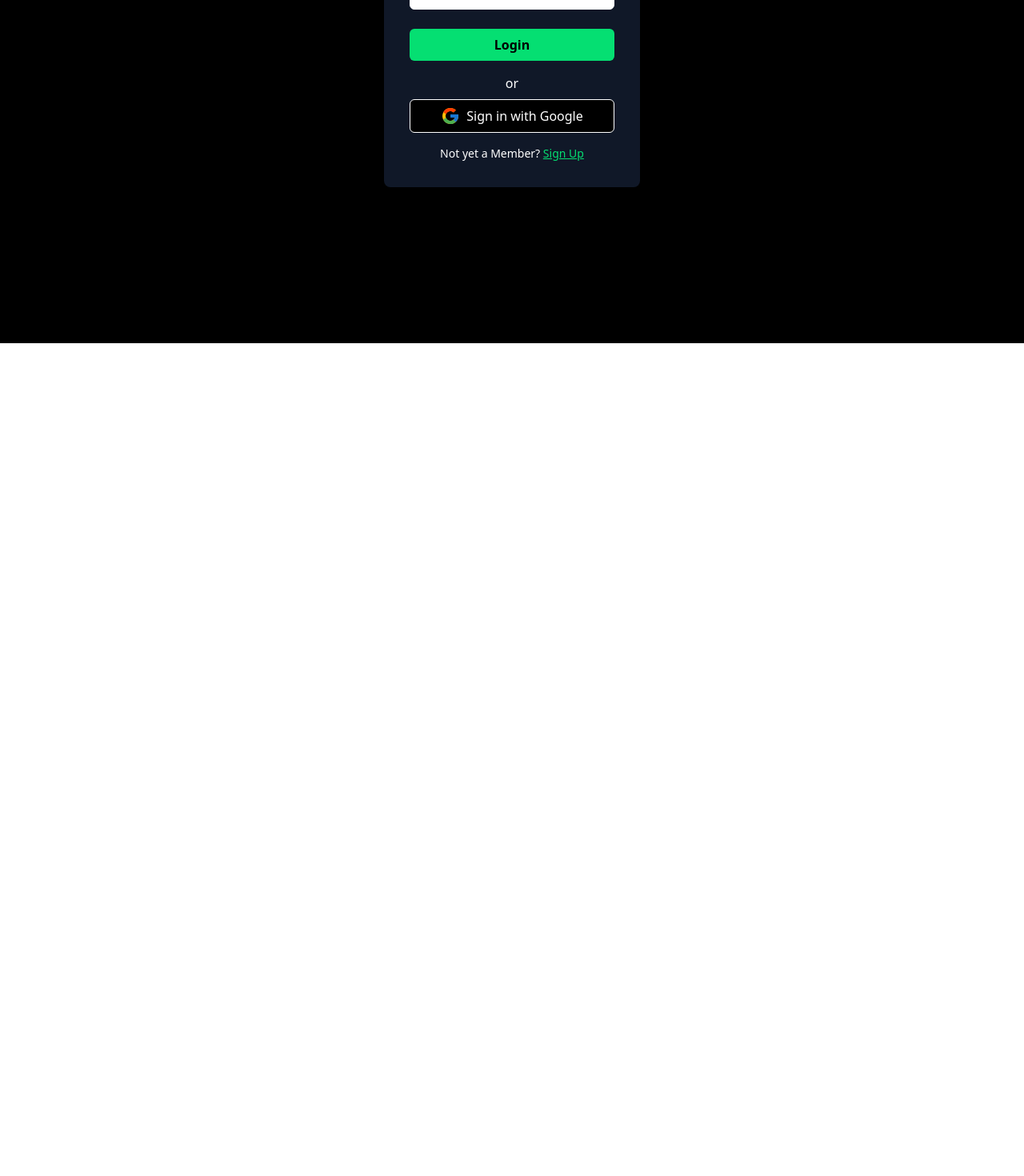
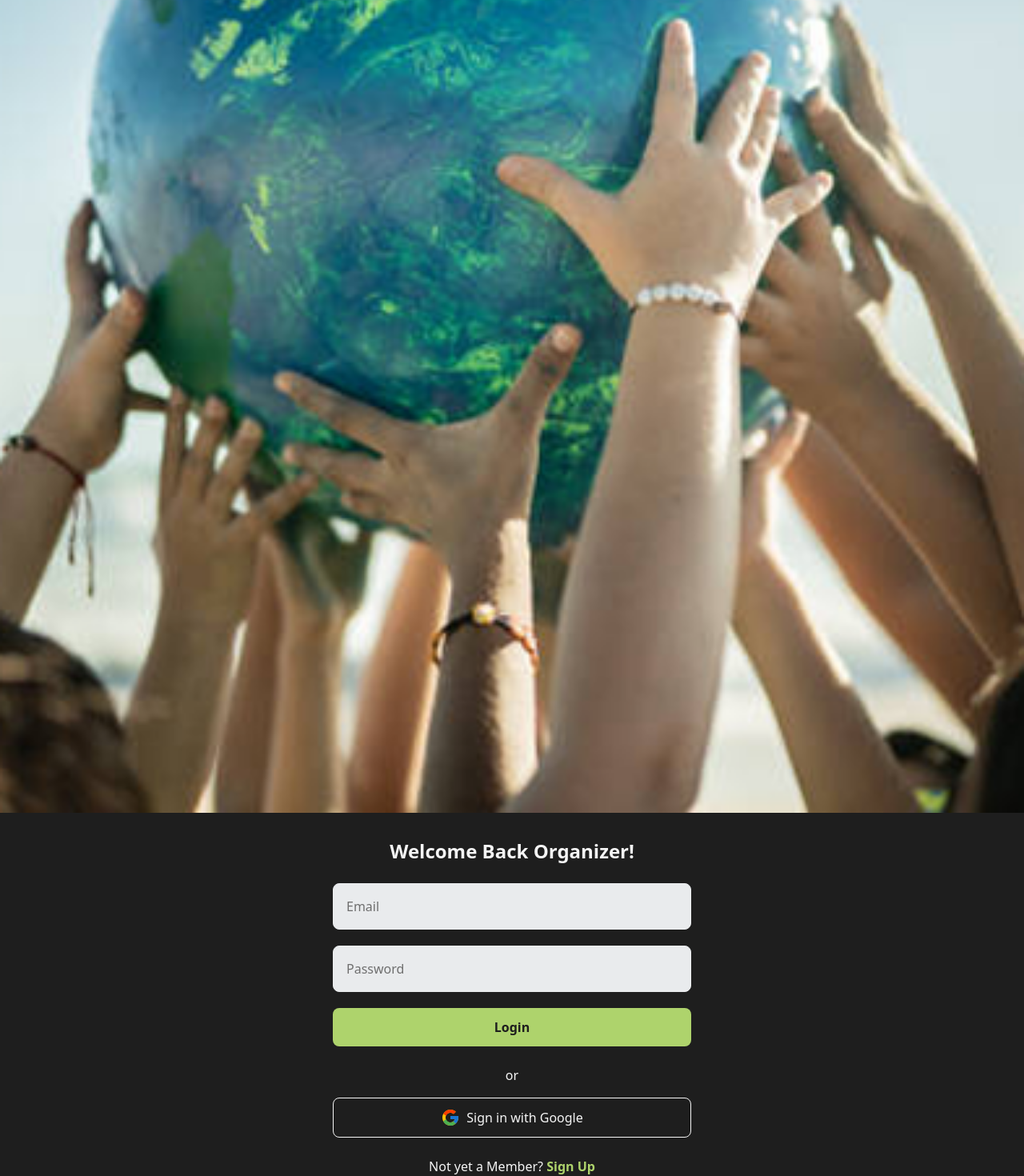
Before and after one commit to Kevinjj65/Green-Up-Users, a React app: page /organizerlogin in a window 1280 px wide. Shown: the part 371-1841 px from the top of the page at 80% size. Before the commit the page ends 800 px from the top, so only its background shows below. Built offline with nearby package versions, Linux system fonts and the light colour scheme; the HTML template or start-up script is replaced by a standard one.

Commit message:
Modified the UI

```diff
--- a/src/components/organizer/login page/Login.jsx
+++ b/src/components/organizer/login page/Login.jsx
@@ -2,6 +2,7 @@ import React, { useState } from "react";
 import { supabase } from "../../../services/supabaseClient";
 import { useNavigate } from "react-router-dom";
 import { FcGoogle } from "react-icons/fc";
+import bgimg from "../../../assets/Welcomebg.png";
 
 const Login = () => {
   const [formData, setFormData] = useState({ email: "", password: "" });
@@ -20,7 +21,6 @@ const Login = () => {
 
     const { email, password } = formData;
 
-    // Attempt to log in with Supabase
     const { data, error } = await supabase.auth.signInWithPassword({ email, password });
 
     if (error) {
@@ -35,7 +35,6 @@ const Login = () => {
       return;
     }
 
-    // Check if the email exists in 'organizers' table
     const { data: organizer, error: organizerError } = await supabase
       .from("organizers")
       .select("email_id")
@@ -44,12 +43,11 @@ const Login = () => {
 
     if (organizerError || !organizer) {
       setError("You are not registered as an organizer.");
-      await supabase.auth.signOut(); // Sign out the user
+      await supabase.auth.signOut();
       setLoading(false);
       return;
     }
 
-    // Successful login
     alert("Login successful!");
     navigate("/organizenew");
     setLoading(false);
@@ -57,20 +55,27 @@ const Login = () => {
 
   const handleGoogleLogin = () => {
     console.log("Signing in with Google...");
-    // Add Google authentication logic here
   };
 
   return (
-    <div className="flex items-center justify-center min-h-screen bg-black">
-      <div className="bg-gray-900 p-8 rounded-lg shadow-lg w-80 text-center">
-        <h2 className="text-2xl font-bold text-white mb-4">Welcome Back!</h2>
+    <div className="min-h-screen flex flex-col bg-[#1e1e1e]">
+      {/* Background Image */}
+      <div className="w-full h-1/2 flex items-center justify-center">
+        <img src={bgimg} alt="Login Illustration" className="w-full h-full object-cover" />
+      </div>
 
-        <form onSubmit={handleSubmit} className="flex flex-col">
+      {/* Login Form */}
+      <div className="bg-[#1e1e1e] flex flex-col items-center justify-center h-1/2 px-6">
+        <div className="w-full max-w-md">
+          {/* Corrected spacing for "Welcome Back!" */}
+          <h2 className="text-2xl font-bold text-[#f5f5f5] text-center mt-8 mb-6">Welcome Back Organizer!</h2>
+
+          <form onSubmit={handleSubmit} className="flex flex-col gap-5">
             <input
               type="email"
               name="email"
               placeholder="Email"
-            className="w-full p-2 my-2 border border-white rounded-md bg-white text-black focus:outline-none focus:ring-2 focus:ring-green-500"
+              className="w-full p-4 border border-[#e9ebed] rounded-lg bg-[#e9ebed] text-[#1e1e1e] focus:outline-none focus:ring-2 focus:ring-[#aed36c] placeholder:text-[#6f6f6f]"
               value={formData.email}
               onChange={handleChange}
               required
@@ -79,36 +84,37 @@ const Login = () => {
               type="password"
               name="password"
               placeholder="Password"
-            className="w-full p-2 my-2 border border-white rounded-md bg-white text-black focus:outline-none focus:ring-2 focus:ring-green-500"
+              className="w-full p-4 border border-[#e9ebed] rounded-lg bg-[#e9ebed] text-[#1e1e1e] focus:outline-none focus:ring-2 focus:ring-[#aed36c] placeholder:text-[#6f6f6f]"
               value={formData.password}
               onChange={handleChange}
               required
             />
-          {error && <p className="text-red-500 text-sm mt-2">{error}</p>}
+            {error && <p className="text-red-500 text-sm">{error}</p>}
             <button
               type="submit"
-            className="w-full bg-green-400 hover:bg-green-500 text-black font-semibold py-2 mt-4 rounded-md transition duration-200"
+              className="w-full bg-[#aed36c] hover:bg-[#98bf5a] text-[#1e1e1e] font-semibold py-3 rounded-lg transition duration-200"
               disabled={loading}
             >
               {loading ? "Logging in..." : "Login"}
             </button>
           </form>
 
-        <p className="text-white mt-4">or</p>
+          <p className="text-[#f5f5f5] mt-6 text-center">or</p>
 
           <button
             type="button"
-          className="flex items-center justify-center gap-2 w-full bg-black text-white border border-white py-2 rounded-md mt-2 hover:text-blue-400 hover:underline"
+            className="flex items-center justify-center gap-2 w-full bg-transparent text-[#f5f5f5] border border-[#f5f5f5] py-3 rounded-lg mt-4 hover:text-[#aed36c] hover:border-[#aed36c] transition"
             onClick={handleGoogleLogin}
           >
             <FcGoogle size={24} />
             <span>Sign in with Google</span>
           </button>
 
-        <p className="text-sm text-white mt-4">
+          <div className="flex flex-col gap-4 text-center mt-6">
+            <p className="text-[#f5f5f5]">
               Not yet a Member?{" "}
               <span
-            className="text-green-400 hover:text-blue-400 cursor-pointer underline"
+                className="text-[#aed36c] cursor-pointer font-semibold hover:underline"
                 onClick={() => navigate("/organizersignup")}
               >
                 Sign Up
@@ -116,6 +122,8 @@ const Login = () => {
             </p>
           </div>
         </div>
+      </div>
+    </div>
   );
 };
 
```
Lines whose indentation alone changed are shown as unchanged.
